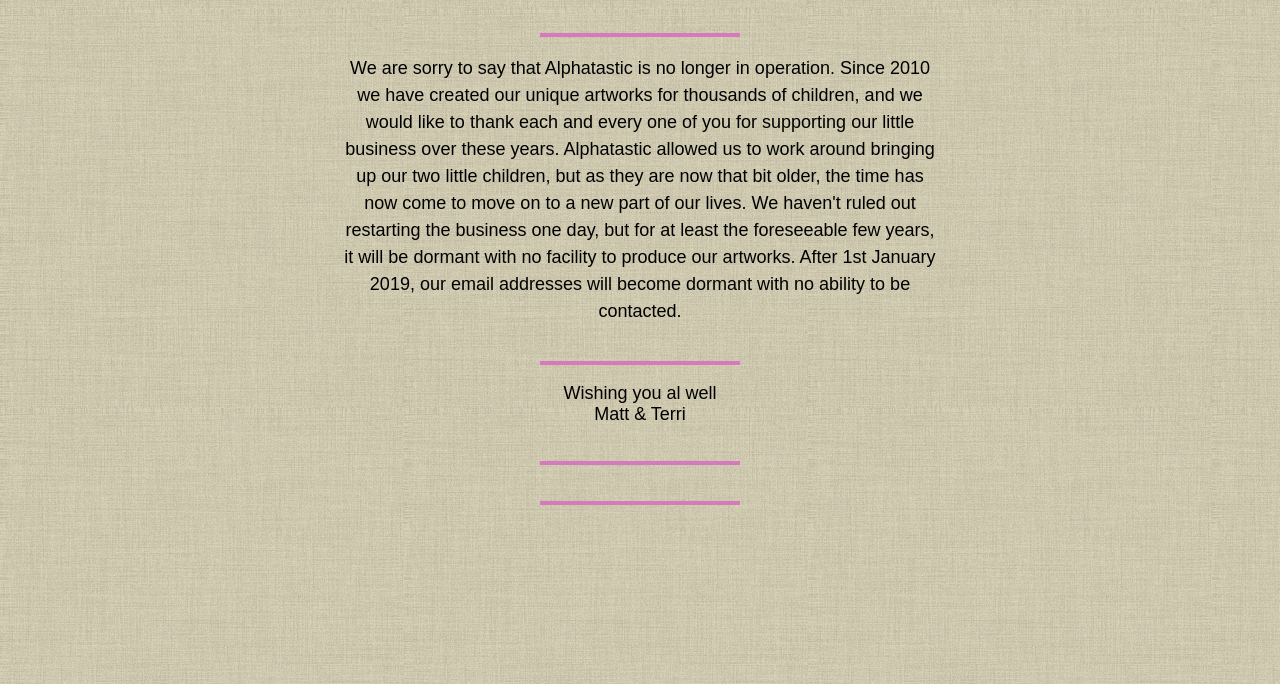
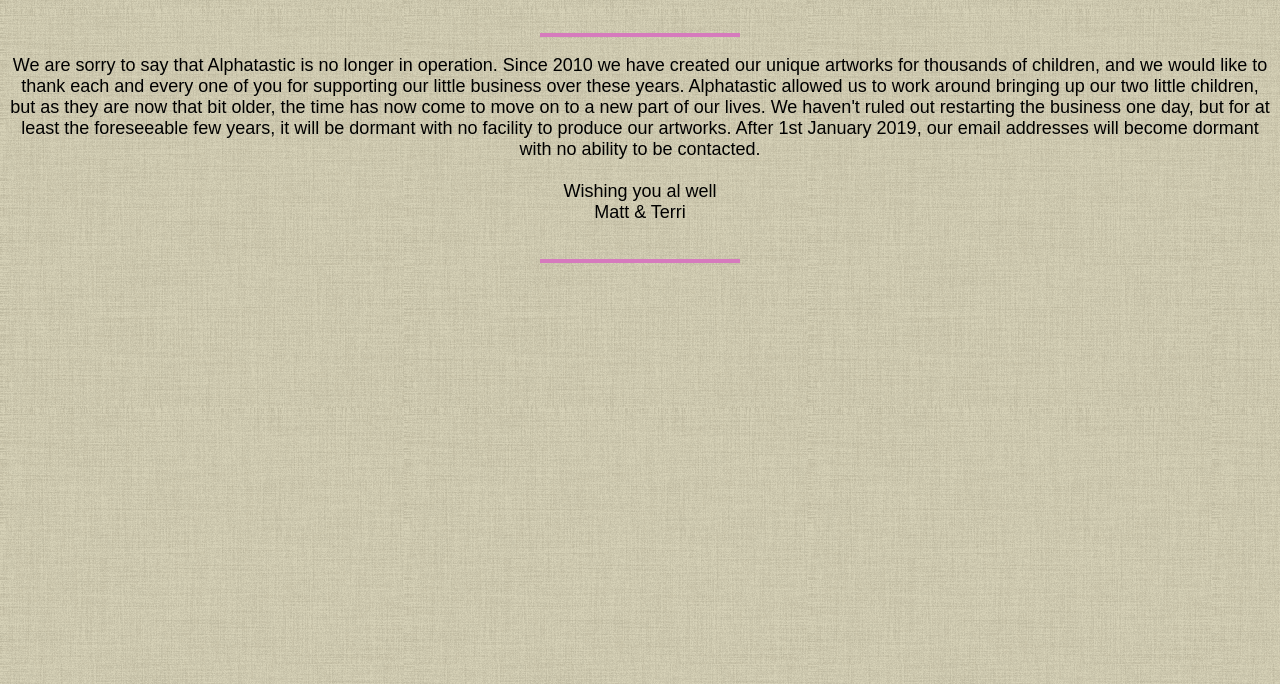
Before and after one commit to uxsw/alphatastic, a plain HTML site: page index.html in a window 1280 px wide. Shown: the part 134-818 px from the top of the page. Drawn offline with Linux system fonts and the light colour scheme.

Commit message:
Update index.html

```diff
--- a/index.html
+++ b/index.html
@@ -26,8 +26,8 @@
     max-width: 600px;
   }
 
-  .at-message:before,
-  .at-message:after {
+  .at-message_p:before,
+  .at-message_p:after {
     display: block;
     width: 200px;
     height: 4px;
@@ -53,12 +53,11 @@
 <div class="container_12">
   <div class="grid_12 alpha">
 
-    <p class="at-message">
-      We are sorry to say that Alphatastic is no longer in operation. Since 2010 we have created our unique artworks for thousands of children, and we would like to thank each and every one of you for supporting our little business over these years. Alphatastic allowed us to work around bringing up our two little children, but as they are now that bit older, the time has now come to move on to a new part of our lives. We haven't ruled out restarting the business one day, but for at least the foreseeable few years, it will be dormant with no facility to produce our artworks.  After 1st January 2019, our email addresses will become dormant with no ability to be contacted.</p>
-
-    <p>Wishing you al well<br />
+    <p class="at-message_p">
+      We are sorry to say that Alphatastic is no longer in operation. Since 2010 we have created our unique artworks for thousands of children, and we would like to thank each and every one of you for supporting our little business over these years. Alphatastic allowed us to work around bringing up our two little children, but as they are now that bit older, the time has now come to move on to a new part of our lives. We haven't ruled out restarting the business one day, but for at least the foreseeable few years, it will be dormant with no facility to produce our artworks.  After 1st January 2019, our email addresses will become dormant with no ability to be contacted.
+      <br/><br />Wishing you al well<br />
       Matt &amp; Terri
-    <p class="at-message"</p>
+</p>
   </div>
 
 </div><!--close home text wrap-->
```
